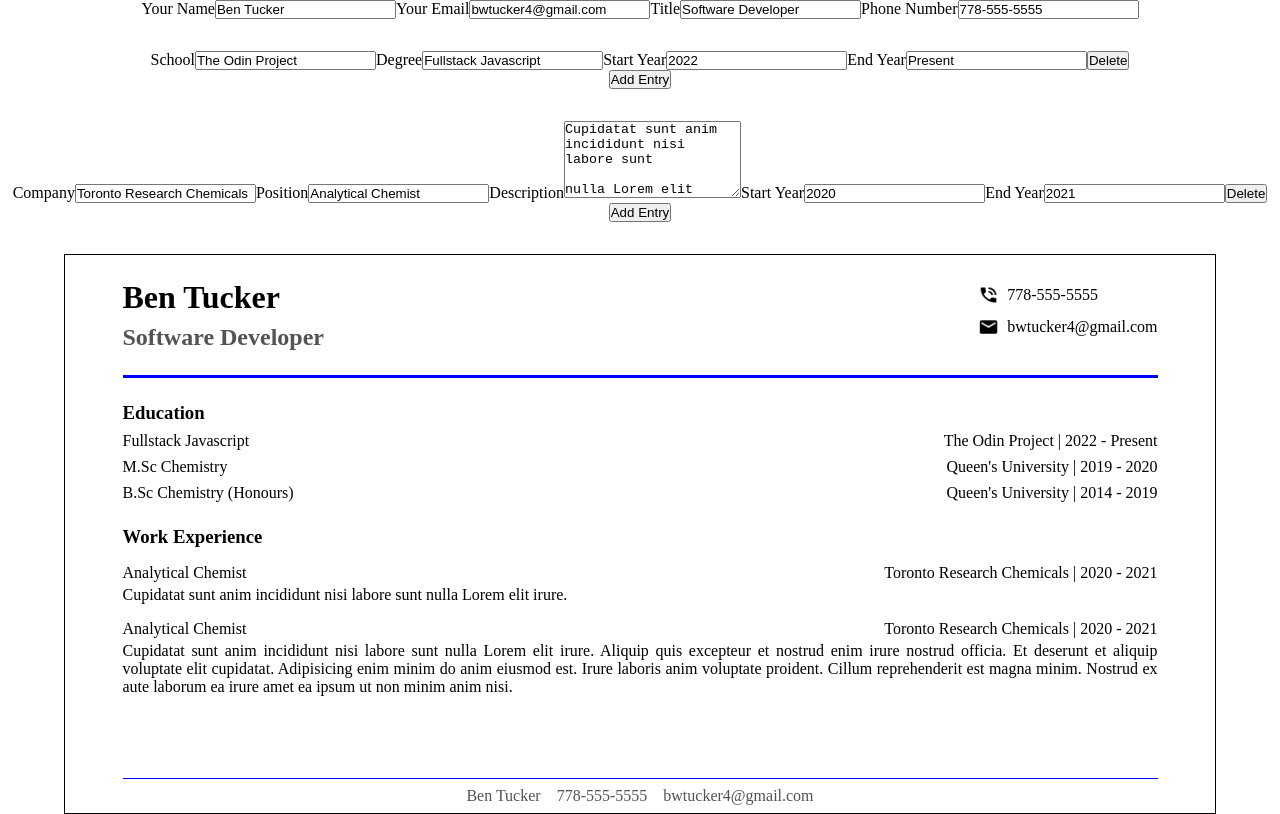
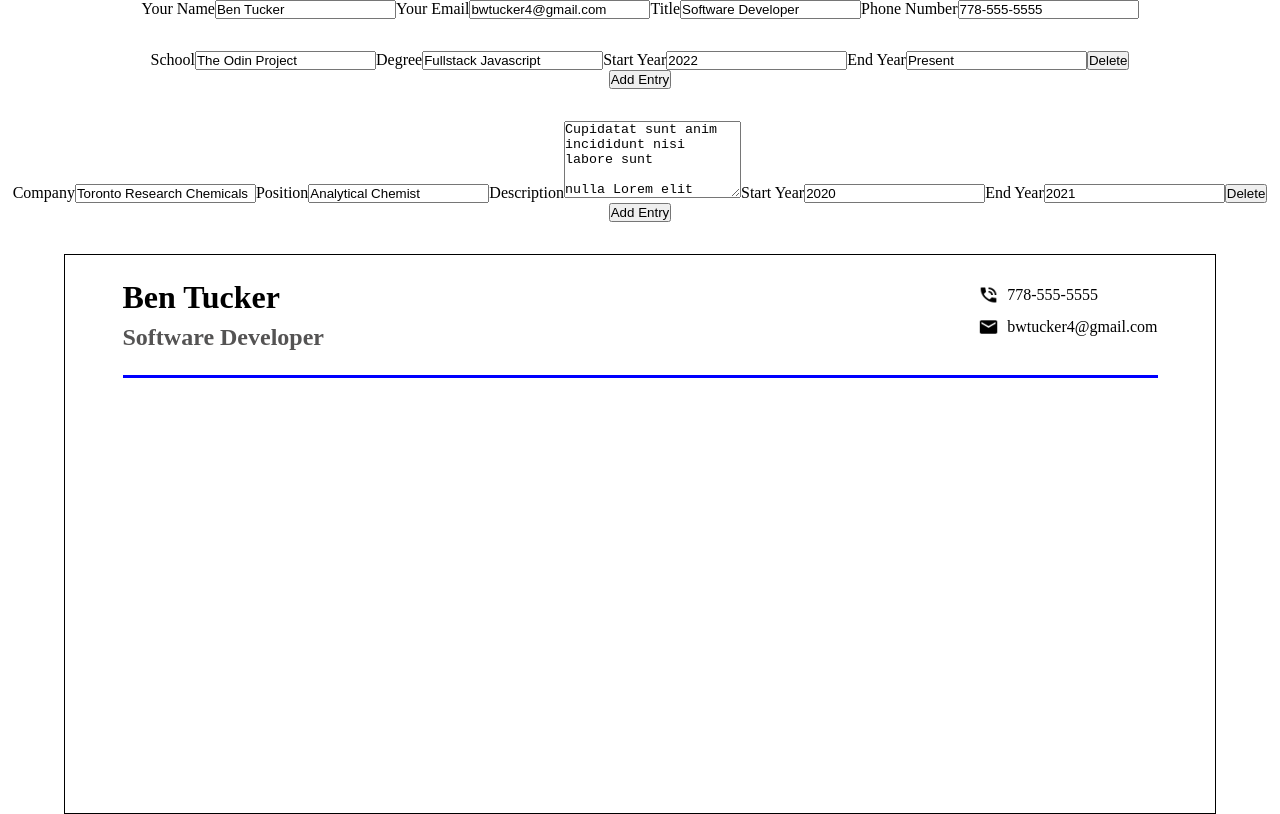
Before and after one commit to tenbucker4/employable, a React (Create React App) app in the folder cv-project/: page / in a window 1280 px wide. Built offline with nearby package versions, Linux system fonts and the light colour scheme.

Commit message:
Begin to split resume into different components

```diff
--- a/cv-project/src/App.js
+++ b/cv-project/src/App.js
@@ -94,14 +94,38 @@ class App extends Component {
                     <Work onChange={this.handleWorkChange} />
                 </div>
                 <div className="cv-display">
-                    <Resume
+                    <div className="resume-bin">
+                        <header>
+                            <div className="heading">
+                                <h1>{this.state.personalDetails.name}</h1>
+                                <h2>{this.state.personalDetails.title}</h2>
+                            </div>
+                            <div className="contact-details">
+                                <ul>
+                                    <li>
+                                        <img
+                                            src={require("./images/phone.png")}
+                                        />
+                                        {this.state.personalDetails.phone}
+                                    </li>
+                                    <li>
+                                        <img
+                                            src={require("./images/email.png")}
+                                        />
+                                        {this.state.personalDetails.email}
+                                    </li>
+                                </ul>
+                            </div>
+                        </header>
+                    </div>
+                    {/* <Resume
                         name={this.state.personalDetails.name}
                         title={this.state.personalDetails.title}
                         phone={this.state.personalDetails.phone}
                         email={this.state.personalDetails.email}
                         education={this.state.education}
                         experience={this.state.experience}
-                    />
+                    /> */}
                 </div>
             </div>
         );
--- a/cv-project/src/components/Resume.js
+++ b/cv-project/src/components/Resume.js
@@ -7,95 +7,96 @@ class Resume extends Component {
     }
 
     render() {
-        return (
-            <div className="resume-bin">
-                <header>
-                    <div className="heading">
-                        <h1>{this.props.name}</h1>
-                        <h2>{this.props.title}</h2>
-                    </div>
-                    <div className="contact-details">
-                        <ul>
-                            <li>
-                                <img src={require("../images/phone.png")} />
-                                {this.props.phone}
-                            </li>
-                            <li>
-                                <img src={require("../images/email.png")} />
-                                {this.props.email}
-                            </li>
-                        </ul>
-                    </div>
-                </header>
-                <section className="education-section">
-                    <h3>Education</h3>
-                    <div className="education-entry">
-                        <p>{this.props.education[0].degree}</p>
-                        <p>
-                            {this.props.education[0].school} |{" "}
-                            <span>
-                                {this.props.education[0].start} -{" "}
-                                {this.props.education[0].end}
-                            </span>
-                        </p>
-                    </div>
-                    <div className="education-entry">
-                        <p>M.Sc Chemistry</p>
-                        <p>
-                            Queen's University | <span>2019 - 2020</span>
-                        </p>
-                    </div>
-                    <div className="education-entry">
-                        <p>B.Sc Chemistry (Honours)</p>
-                        <p>
-                            Queen's University | <span>2014 - 2019</span>
-                        </p>
-                    </div>
-                </section>
-                <section className="work-section">
-                    <h3>Work Experience</h3>
-                    <div className="work-entry">
-                        <div className="work-heading">
-                            <p>{this.props.experience[0].position}</p>
-                            <p>
-                                {this.props.experience[0].company} |{" "}
-                                <span>
-                                    {this.props.experience[0].start} -{" "}
-                                    {this.props.experience[0].end}
-                                </span>
-                            </p>
-                        </div>
-                        <div className="work-details">
-                            {this.props.experience[0].description}
-                        </div>
-                    </div>
-                    <div className="work-entry">
-                        <div className="work-heading">
-                            <p>Analytical Chemist</p>
-                            <p>
-                                Toronto Research Chemicals |{" "}
-                                <span>2020 - 2021</span>
-                            </p>
-                        </div>
-                        <div className="work-details">
-                            Cupidatat sunt anim incididunt nisi labore sunt
-                            nulla Lorem elit irure. Aliquip quis excepteur et
-                            nostrud enim irure nostrud officia. Et deserunt et
-                            aliquip voluptate elit cupidatat. Adipisicing enim
-                            minim do anim eiusmod est. Irure laboris anim
-                            voluptate proident. Cillum reprehenderit est magna
-                            minim. Nostrud ex aute laborum ea irure amet ea
-                            ipsum ut non minim anim nisi.
-                        </div>
-                    </div>
-                </section>
-                <footer>
-                    <p>{this.props.name}</p>
-                    <p>{this.props.phone}</p>
-                    <p>{this.props.email}</p>
-                </footer>
-            </div>
-        );
+        return;
+        // return (
+        // <div className="resume-bin">
+        //     <header>
+        //         <div className="heading">
+        //             <h1>{this.props.name}</h1>
+        //             <h2>{this.props.title}</h2>
+        //         </div>
+        //         <div className="contact-details">
+        // <ul>
+        //     <li>
+        //         <img src={require("../images/phone.png")} />
+        //         {this.props.phone}
+        //     </li>
+        //     <li>
+        //         <img src={require("../images/email.png")} />
+        //         {this.props.email}
+        //     </li>
+        // </ul>
+        //         </div>
+        //     </header>
+        //     <section className="education-section">
+        //         <h3>Education</h3>
+        //         <div className="education-entry">
+        //             <p>{this.props.education[0].degree}</p>
+        //             <p>
+        //                 {this.props.education[0].school} |{" "}
+        //                 <span>
+        //                     {this.props.education[0].start} -{" "}
+        //                     {this.props.education[0].end}
+        //                 </span>
+        //             </p>
+        //         </div>
+        //         <div className="education-entry">
+        //             <p>M.Sc Chemistry</p>
+        //             <p>
+        //                 Queen's University | <span>2019 - 2020</span>
+        //             </p>
+        //         </div>
+        //         <div className="education-entry">
+        //             <p>B.Sc Chemistry (Honours)</p>
+        //             <p>
+        //                 Queen's University | <span>2014 - 2019</span>
+        //             </p>
+        //         </div>
+        //     </section>
+        //     <section className="work-section">
+        //         <h3>Work Experience</h3>
+        //         <div className="work-entry">
+        //             <div className="work-heading">
+        //                 <p>{this.props.experience[0].position}</p>
+        //                 <p>
+        //                     {this.props.experience[0].company} |{" "}
+        //                     <span>
+        //                         {this.props.experience[0].start} -{" "}
+        //                         {this.props.experience[0].end}
+        //                     </span>
+        //                 </p>
+        //             </div>
+        //             <div className="work-details">
+        //                 {this.props.experience[0].description}
+        //             </div>
+        //         </div>
+        //         <div className="work-entry">
+        //             <div className="work-heading">
+        //                 <p>Analytical Chemist</p>
+        //                 <p>
+        //                     Toronto Research Chemicals |{" "}
+        //                     <span>2020 - 2021</span>
+        //                 </p>
+        //             </div>
+        //             <div className="work-details">
+        //                 Cupidatat sunt anim incididunt nisi labore sunt
+        //                 nulla Lorem elit irure. Aliquip quis excepteur et
+        //                 nostrud enim irure nostrud officia. Et deserunt et
+        //                 aliquip voluptate elit cupidatat. Adipisicing enim
+        //                 minim do anim eiusmod est. Irure laboris anim
+        //                 voluptate proident. Cillum reprehenderit est magna
+        //                 minim. Nostrud ex aute laborum ea irure amet ea
+        //                 ipsum ut non minim anim nisi.
+        //             </div>
+        //         </div>
+        //     </section>
+        //     <footer>
+        //         <p>{this.props.name}</p>
+        //         <p>{this.props.phone}</p>
+        //         <p>{this.props.email}</p>
+        //     </footer>
+        // </div>
+        // );
     }
 }
 
```
